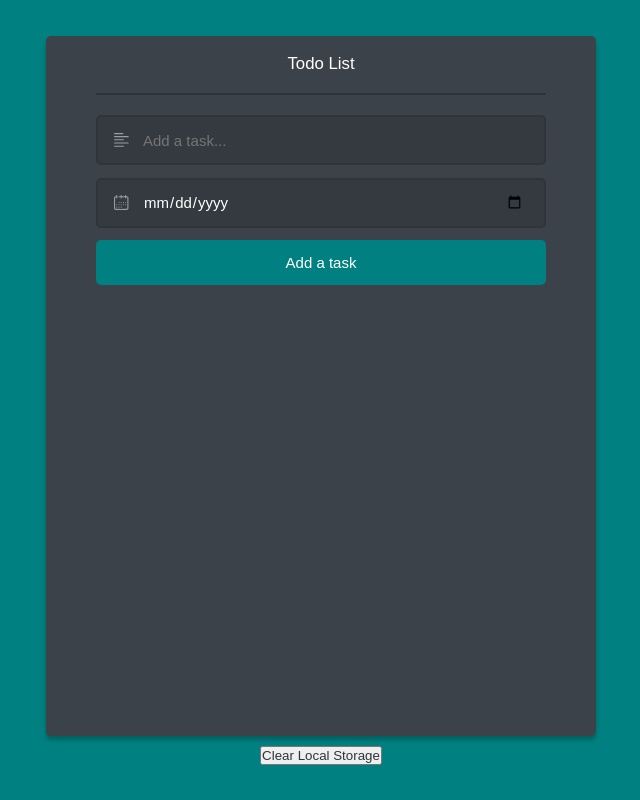
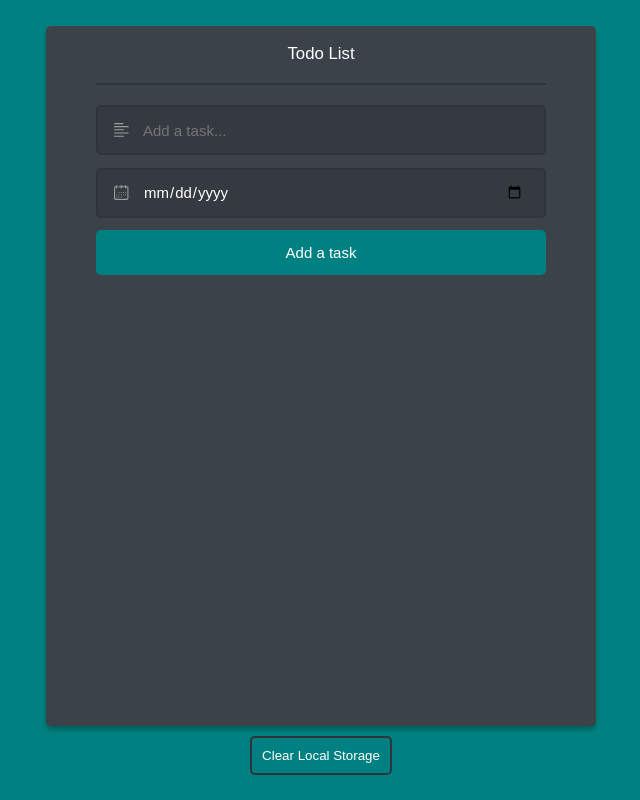
Before and after one commit to Klepo313/TO-DO_List, a website: page index.html in a window 1280 px wide. Shown: the whole page, without its empty margins (319-959 px from the left). Drawn offline with Linux system fonts and the light colour scheme.

Commit message:
update style.css

```diff
--- a/styles.css
+++ b/styles.css
@@ -212,6 +212,15 @@ form{
 }
 
 #btnClearAll{
-    color: #2f343a;
+    color: white;
     margin-top: 10px;
+    background: none;
+    padding: 10px;
+    outline: none;
+    border: 2px solid #2f343a;
+    border-radius: 5px;
 }
+#btnClearAll:hover{
+    transform: scale(0.97);
+    cursor: pointer;
+}
```
